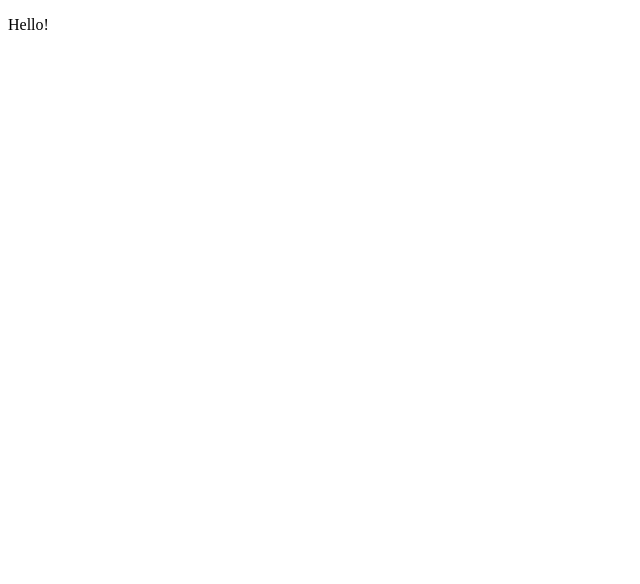
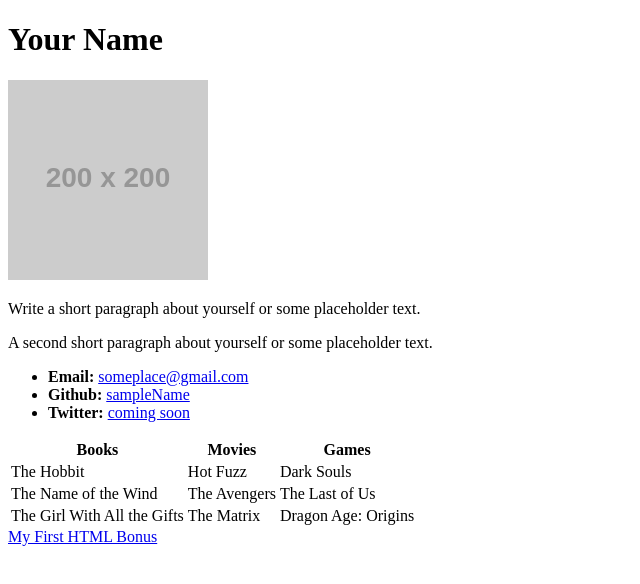
Before and after one commit to tnguyen0306/tnguyen0306.github.io, a plain HTML site: page index.html in a window 1280 px wide. Shown: the whole page, without its empty margins (0-640 px from the left). Drawn offline with Linux system fonts and the light colour scheme; placeholder pictures from the web are drawn by us.

Commit message:
basic bio format

```diff
--- a/index.html
+++ b/index.html
@@ -1,9 +1,51 @@
 <!DOCTYPE html>
-<html>
+<html lang="en-us">
 <head>
-    <title> this is me</title>
+  <meta charset="UTF-8">
+  <title>Activity 1: Basic HTML Bio</title>
 </head>
+
 <body>
-    <p>Hello!</p>
+
+  <h1>Your Name</h1>
+
+  <img src="https://placehold.it/200x200" alt="Your Name">
+
+  <p>Write a short paragraph about yourself or some placeholder text.</p>
+  <p>A second short paragraph about yourself or some placeholder text.</p>
+
+  <ul>
+    <li><strong>Email:</strong> <a href="#">someplace@gmail.com</a></li>
+    <li><strong>Github:</strong> <a href="#">sampleName</a></li>
+    <li><strong>Twitter:</strong> <a href="#">coming soon</a></li>
+  </ul>
+
+  <table>
+    <tr>
+      <th>Books</th>
+      <th>Movies</th>
+      <th>Games</th>
+    </tr>
+    <tr>
+      <td>The Hobbit</td>
+      <td>Hot Fuzz</td>
+      <td>Dark Souls</td>
+    </tr>
+    <tr>
+      <td>The Name of the Wind</td>
+      <td>The Avengers</td>
+      <td>The Last of Us</td>
+    </tr>
+    <tr>
+      <td>The Girl With All the Gifts</td>
+      <td>The Matrix</td>
+      <td>Dragon Age: Origins</td>
+    </tr>
+  </table>
+
+  <!-- Bonus link to last class page -->
+  <a href="../../../../1/Activities/04-Stu_MyFirst_HTML/Solved/my-first-bonus.html">My First HTML Bonus</a>
+
 </body>
+
 </html>
```
